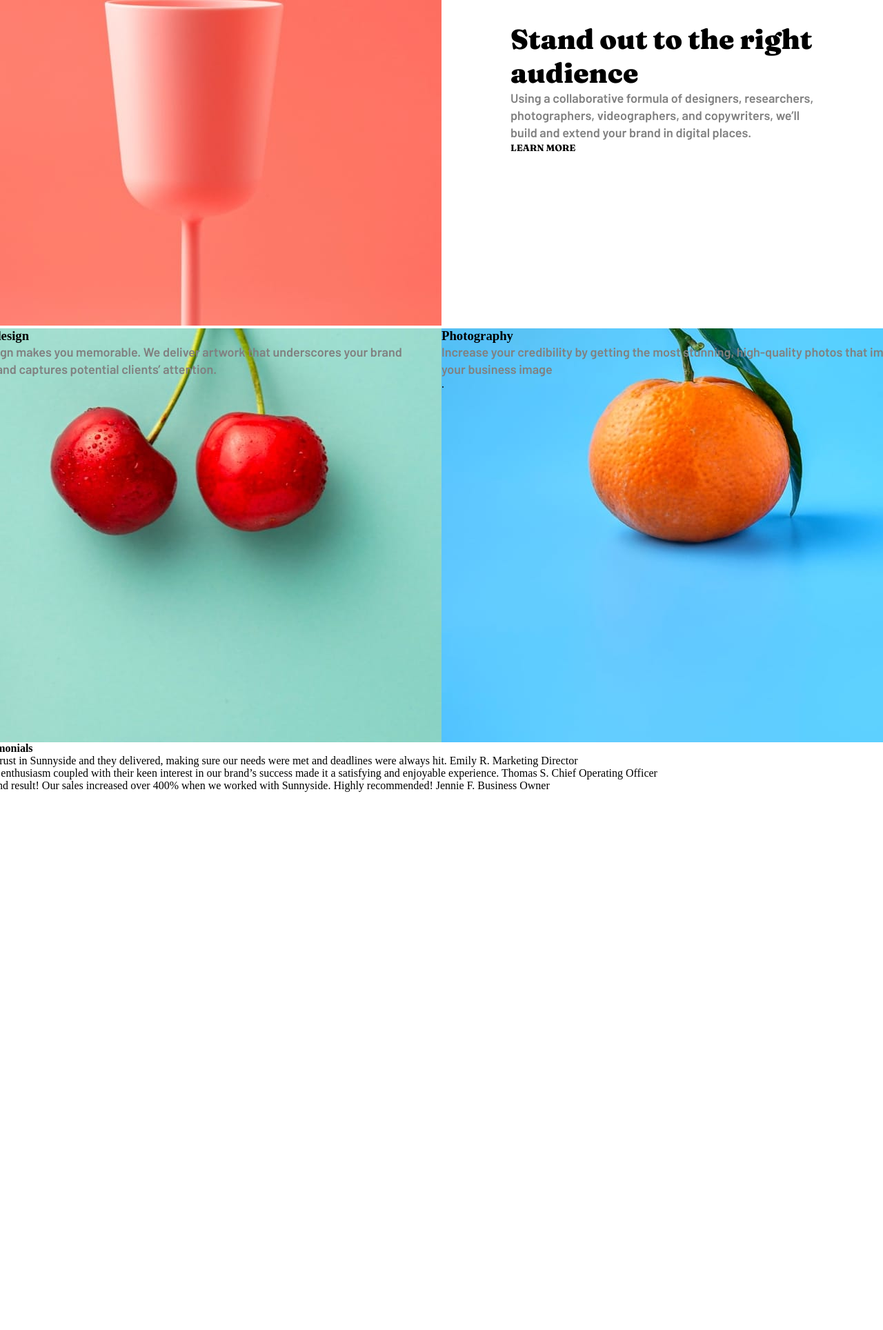
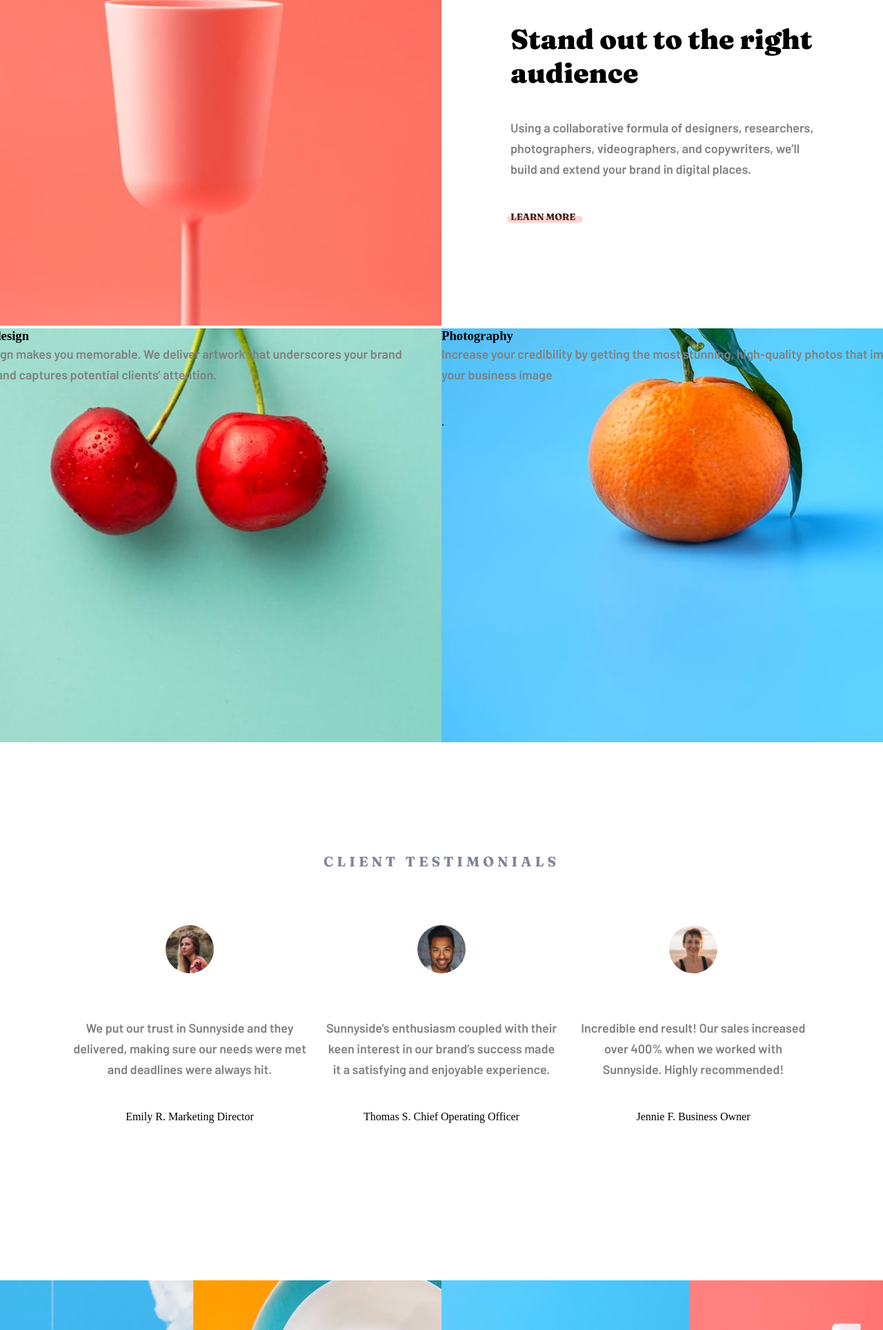
Before and after one commit to UrsulaSpela/sunnyside-agency-landing-page, a plain HTML site: page index.html in a window 1280 px wide. Shown: the part 1532-3460 px from the top of the page at 69% size. Drawn offline with Linux system fonts and the light colour scheme.

Commit message:
Add files via upload

```diff
--- a/index.html
+++ b/index.html
@@ -44,6 +44,7 @@
       Engage your clients through compelling visuals that do most of the marketing for you.</p>
 
     <button>Learn more</button>
+    <hr>
   </div>
 
   <div id="egg">
@@ -62,6 +63,7 @@
     <p>Using a collaborative formula of designers, researchers, photographers, videographers, and copywriters, we’ll build and extend your brand in digital places. </p>
 
     <button>Learn more</button>
+    <hr>
   </div>
 
   <div id="graphic-design">
@@ -77,26 +79,35 @@
   <div id="clients">
     <h4>Client testimonials</h4>
 
-    <div>
-      <div>
-        We put our trust in Sunnyside and they delivered, making sure our needs were met and deadlines were always hit.
+    <div class="people">
+      <div class="person-container">
+        <img src="images/image-emily.jpg" alt="" class="person">
+        <p>We put our trust in Sunnyside and they delivered, making sure our needs were met and deadlines were always hit.</p>
         Emily R.
         Marketing Director
       </div>
 
-      <div>
-        Sunnyside’s enthusiasm coupled with their keen interest in our brand’s success made it a satisfying and enjoyable experience.
+      <div class="person-container">
+        <img src="images/image-thomas.jpg" alt="" class="person">
+        <p>Sunnyside’s enthusiasm coupled with their keen interest in our brand’s success made it a satisfying and enjoyable experience.</p>
         Thomas S.
         Chief Operating Officer
       </div>
 
-      Incredible end result! Our sales increased over 400% when we worked with Sunnyside. Highly recommended!
-      Jennie F.
-      Business Owner
+      <div class="person-container">
+        <img src="images/image-jennie.jpg" alt="" class="person">
+        <p>Incredible end result! Our sales increased over 400% when we worked with Sunnyside. Highly recommended!</p>
+        Jennie F.
+        Business Owner
+      </div>
     </div>
   </div>
 
   <div id="gallery">
+    <img src="images/desktop/image-gallery-milkbottles.jpg" alt="" class="desktop gallery-item">
+    <img src="images/desktop/image-gallery-orange.jpg" alt="" class="desktop gallery-item">
+    <img src="images/desktop/image-gallery-cone.jpg" alt="" class="desktop gallery-item">
+    <img src="images/desktop/image-gallery-sugarcubes.jpg" alt="" class="desktop gallery-item">
 
   </div>
 
--- a/style.css
+++ b/style.css
@@ -11,7 +11,7 @@ body {
 }
 #main {
   width: 1440px;
-  height: 4185.5px;
+  height: 4174px;
   display: grid;
   grid-template-columns: 1fr 1fr 1fr 1fr;
 }
@@ -82,12 +82,14 @@ h2 {
   font-family: "Fraunces", serif;
   font-size: 40px;
   font-weight: 900;
+  margin-bottom: 40px;
 }
 p {
   font-size: 18px;
   color: grey;
   font-family: "Barlow", sans-serif;
-  line-height: 25px;
+  line-height: 30px;
+  margin-bottom: 45px;
 }
 #transform button,
 #stand-out button {
@@ -95,6 +97,21 @@ p {
   font-family: "Fraunces", serif;
   background: none;
   border: none;
+}
+#transform hr {
+  border: 5px solid hsl(51, 100%, 49%);
+}
+#transform hr,
+#stand-out hr {
+  width: 110px;
+  border-radius: 6px;
+  position: relative;
+  top: -10px;
+  left: -5px;
+  opacity: 0.3;
+}
+#stand-out hr {
+  border: 5px solid hsl(7, 99%, 70%);
 }
 #egg {
   grid-column: 3/5;
@@ -119,6 +136,7 @@ p {
   background: url(images/desktop/image-graphic-design.jpg) no-repeat;
   background-size: cover;
 }
+
 #photograpy {
   grid-column: 3/5;
   grid-row: 4/5;
@@ -131,17 +149,52 @@ p {
   grid-column: 1/5;
   grid-row: 5/6;
   height: 780px;
+  text-align: center;
+  padding: 160px;
+}
+h4 {
+  text-transform: uppercase;
+  font-family: "Fraunces", serif;
+  color: hsl(232, 10%, 55%);
+  letter-spacing: 5px;
+  font-size: 20px;
+  margin-bottom: 80px;
+}
+.people {
+  display: flex;
+  justify-content: space-evenly;
+}
+.person-container {
+  width: 340px;
+  height: 350px;
+  text-align: center;
+}
+.people-container p {
+  margin-bottom: 70px;
+}
+.person {
+  width: 70px;
+  height: 70px;
+  border-radius: 50%;
+  margin-bottom: 60px;
 }
 #gallery {
   grid-column: 1/5;
   grid-row: 6/7;
   height: 450px;
+  display: flex;
 }
+.gallery-item {
+  width: 360px;
+}
+/*-------- FOOTER ------ */
 footer {
   grid-column: 1/5;
   grid-row: 7/8;
   height: 350px;
+  background: hsl(168, 40%, 59%);
 }
+
 /*------ MEDIA QUERIES -------*/
 @media only screen and (max-width: 375px) {
   body {
@@ -245,6 +298,15 @@ footer {
     grid-row: 8/9;
     height: 1255px;
     width: 375px;
+    padding: 60px 25px;
+  }
+  h4 {
+    font-size: 16px;
+  }
+  .people {
+    flex-direction: column;
+  }
+  .person-container {
   }
   #gallery {
     grid-row: 9/10;
```
